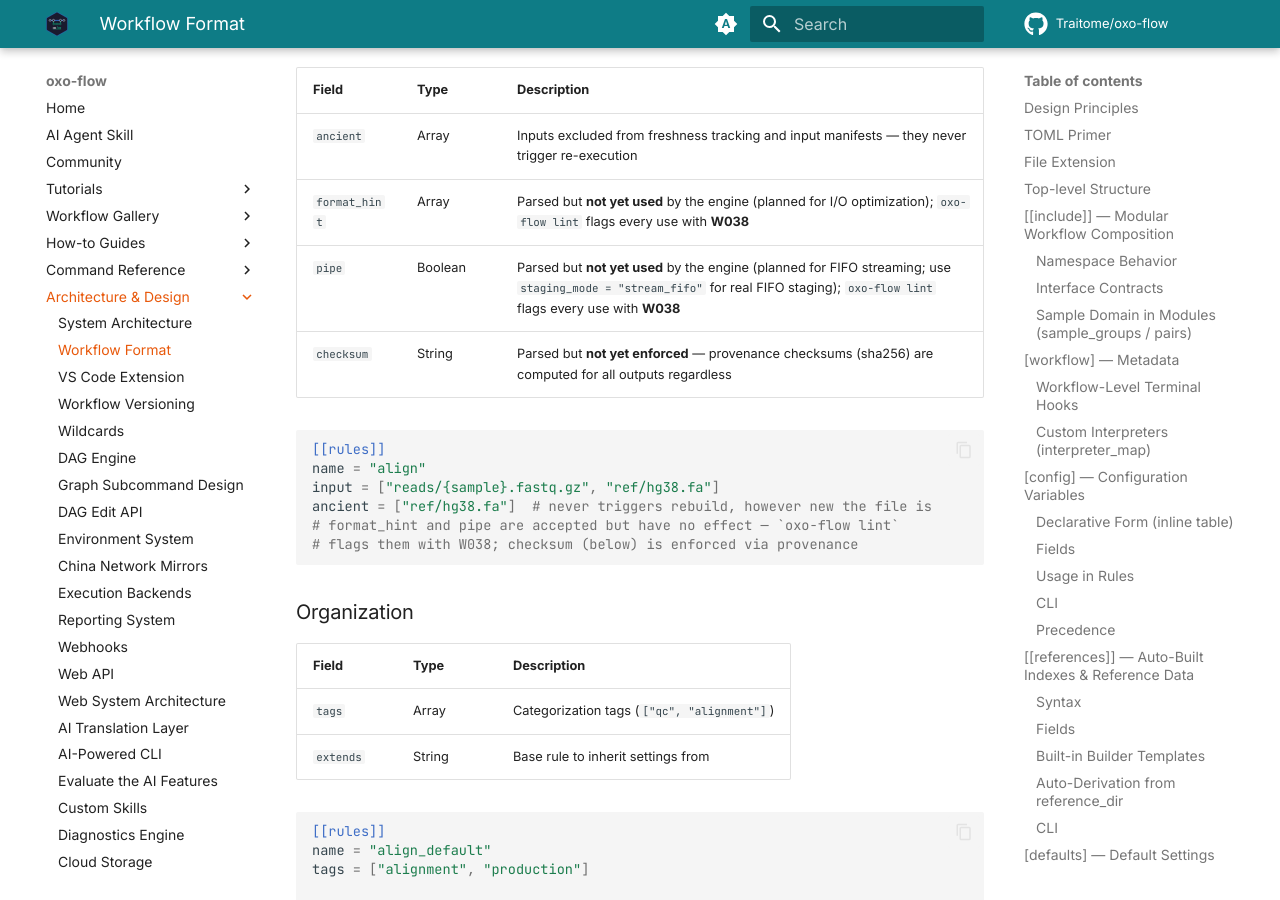
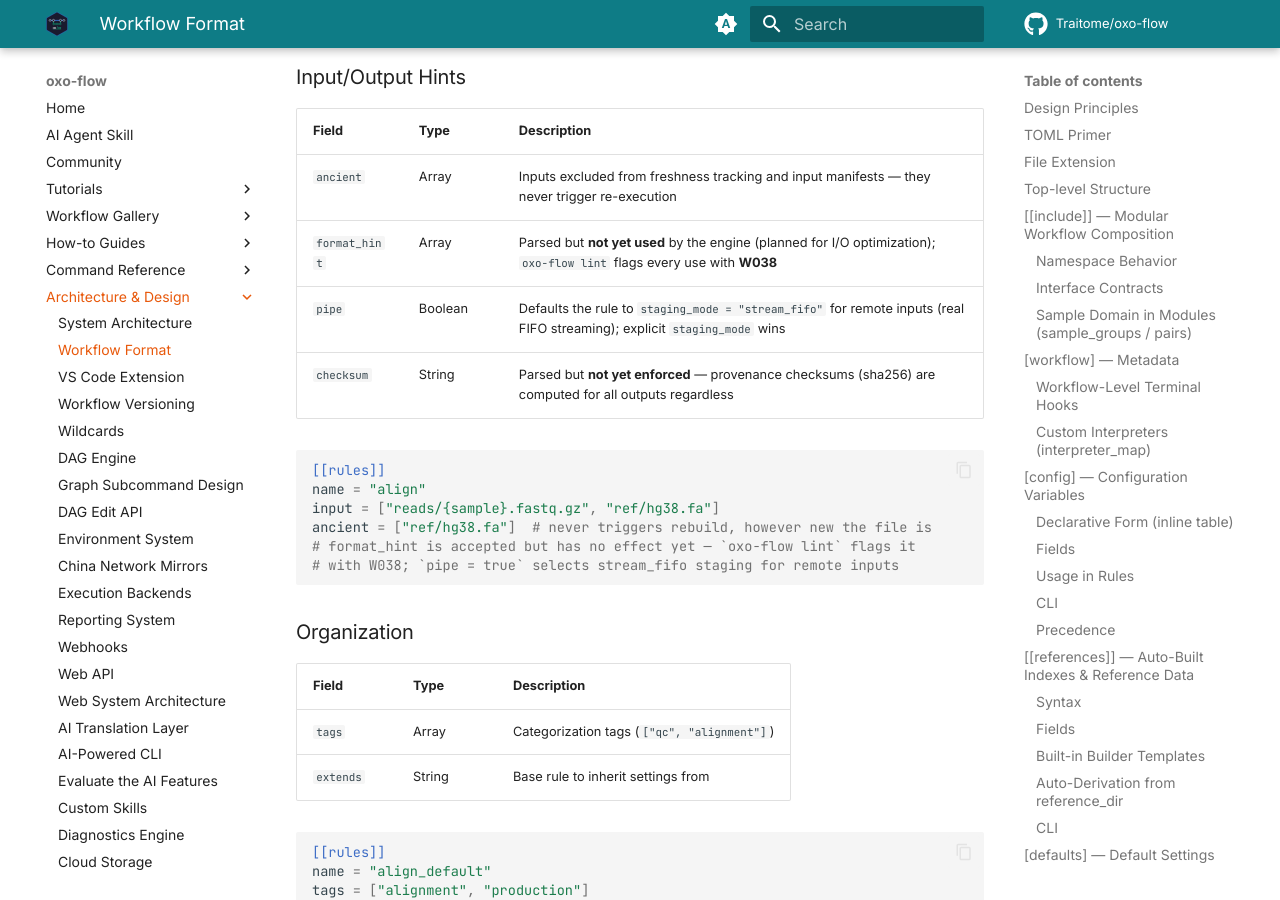
Before and after one commit to Traitome/oxo-flow, an MkDocs documentation site: the page built from docs/guide/src/reference/workflow-format.md, in a window 1280 px wide and 900 px high, scrolled down 38900 px. Built offline with MkDocs 1.6.1 and Material for MkDocs 9.7.7, drawn with Linux system fonts in a browser that asks for light colours; comment, search, counter and statistics services are not loaded; the version menu is left out; some of the changed text lies outside the part shown.

Commit message:
fix: correct W038 and docs — pipe maps to stream_fifo staging for remote inputs
Since af4929c53 (PR #997) Rule::effective_staging_mode() consumes
pipe = true: it defaults the rule to staging_mode = "stream_fifo"
for remote inputs, with real mkfifo + background streaming at
executor/staging.rs. The W038 lint (added when the issue row was
written against a pre-#997 tree) claimed pipe had zero consumers and
now false-positives on remote-input rules where pipe IS consumed —
narrow W038 to format_hint only and fix the three doc passages
(workflow-format.md rules table + legacy table, troubleshooting.md)
plus the schema/completions wording.

````diff
--- a/docs/guide/src/reference/workflow-format.md
+++ b/docs/guide/src/reference/workflow-format.md
@@ -720,7 +720,7 @@
 | `ancient` | Array | No | Inputs excluded from freshness tracking and input manifests — they never trigger re-execution (reference files; an engine wildcard in a declaration matches the expanded input structurally) |
 | `localrule` | Boolean | No | Pin the rule to local execution: cluster paths (`run --profile` with a `[cluster]` block, `oxo-flow cluster submit`) refuse to submit such rules — they fail before any submission, naming every offender, because skipping them would unblock dependents while their outputs never materialize. Run workflows that use `localrule` on the local path (`oxo-flow run`); mixed local+cluster execution in one run needs a scheduler-side local executor and is not built yet (see [Resource Tuning](../how-to/resource-tuning.md)) |
 | `format_hint` | Array | No | Parsed and validated but **not yet used** by the engine (planned for I/O optimization); `oxo-flow lint` flags every use with **W038** |
-| `pipe` | Boolean | No | Parsed and validated but **not yet used** by the engine (planned for FIFO streaming; no streaming is performed today — use `staging_mode = "stream_fifo"` for real FIFO staging); `oxo-flow lint` flags every use with **W038** |
+| `pipe` | Boolean | No | Selects `staging_mode = "stream_fifo"` by default for **remote** inputs: each remote input is downloaded and streamed into a named FIFO while the rule runs (local inputs are unaffected — they are read in place); an explicit `staging_mode` on the same rule wins. Equivalent to `staging_mode = "stream_fifo"` |
 | `checksum` | String | No | Parsed but **not yet enforced** — provenance checksums (sha256) are computed for all outputs regardless; no per-rule verification happens today |
 | `resource_hint` | Table | No | Resource estimation hints for dynamic scheduling — `input_size` and `memory_scale` feed the memory estimator; `runtime` and `io_bound` are parsed but **not consumed** by anything today, and `lint` flags them with `W037` |
 
@@ -1411,7 +1411,7 @@
 |-------|------|-------------|
 | `ancient` | Array | Inputs excluded from freshness tracking and input manifests — they never trigger re-execution |
 | `format_hint` | Array | Parsed but **not yet used** by the engine (planned for I/O optimization); `oxo-flow lint` flags every use with **W038** |
-| `pipe` | Boolean | Parsed but **not yet used** by the engine (planned for FIFO streaming; use `staging_mode = "stream_fifo"` for real FIFO staging); `oxo-flow lint` flags every use with **W038** |
+| `pipe` | Boolean | Defaults the rule to `staging_mode = "stream_fifo"` for remote inputs (real FIFO streaming); explicit `staging_mode` wins |
 | `checksum` | String | Parsed but **not yet enforced** — provenance checksums (sha256) are computed for all outputs regardless |
 
 ```toml
@@ -1419,8 +1419,8 @@
 name = "align"
 input = ["reads/{sample}.fastq.gz", "ref/hg38.fa"]
 ancient = ["ref/hg38.fa"]  # never triggers rebuild, however new the file is
-# format_hint and pipe are accepted but have no effect — `oxo-flow lint`
-# flags them with W038; checksum (below) is enforced via provenance
+# format_hint is accepted but has no effect yet — `oxo-flow lint` flags it
+# with W038; `pipe = true` selects stream_fifo staging for remote inputs
 ```
 
 ### Organization
--- a/docs/schema/oxoflow-v1.schema.json
+++ b/docs/schema/oxoflow-v1.schema.json
@@ -1533,7 +1533,7 @@
         "pipe": {
           "type": "boolean",
           "default": false,
-          "description": "Enable FIFO streaming mode"
+          "description": "Default the rule's remote input staging to stream_fifo (real FIFO streaming); an explicit staging_mode wins. Local inputs are read in place"
         },
         "staging_mode": {
           "type": "string",
````
Also changed, not shown: docs/guide/src/how-to/troubleshooting.md (+4 -4 lines), 3 other files.
